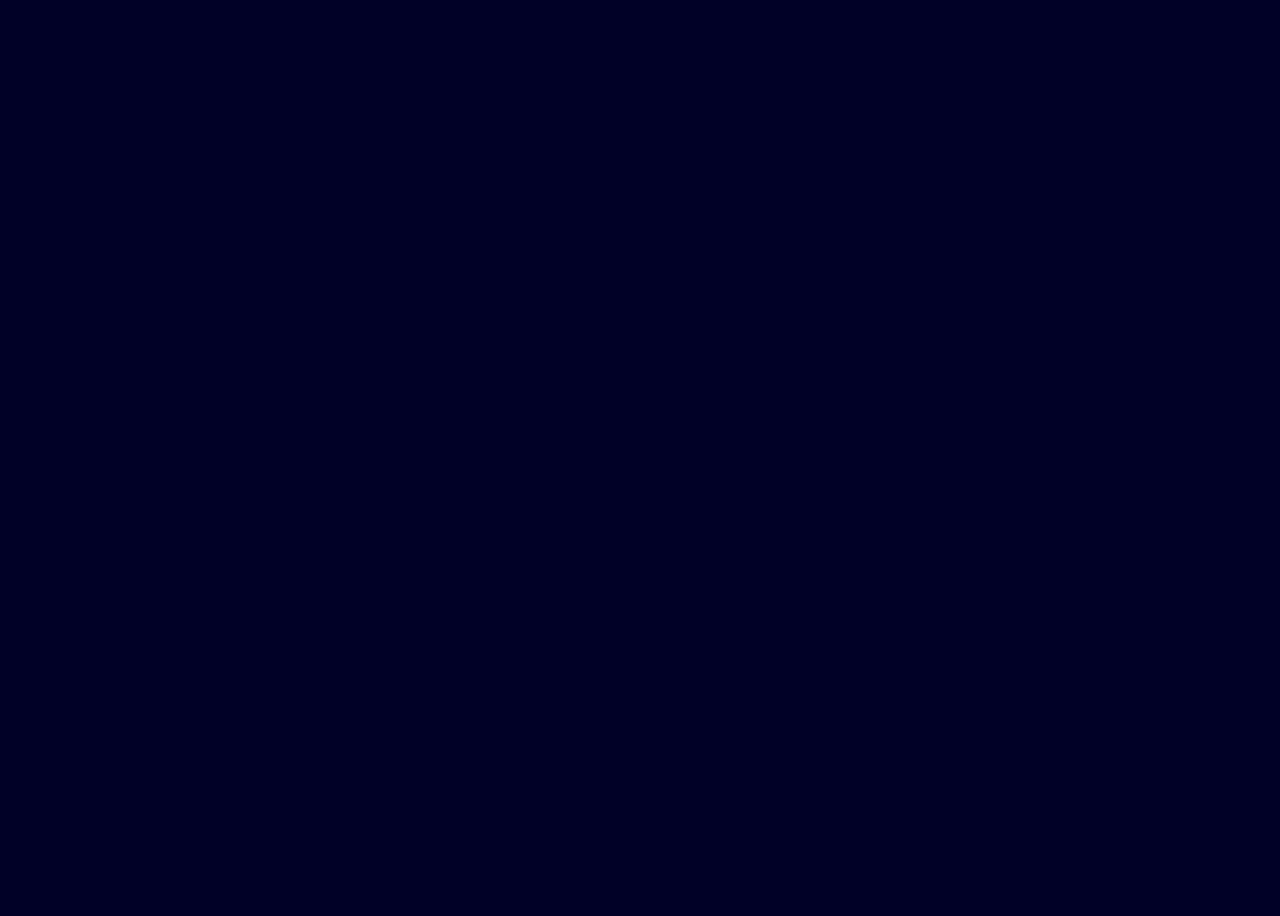
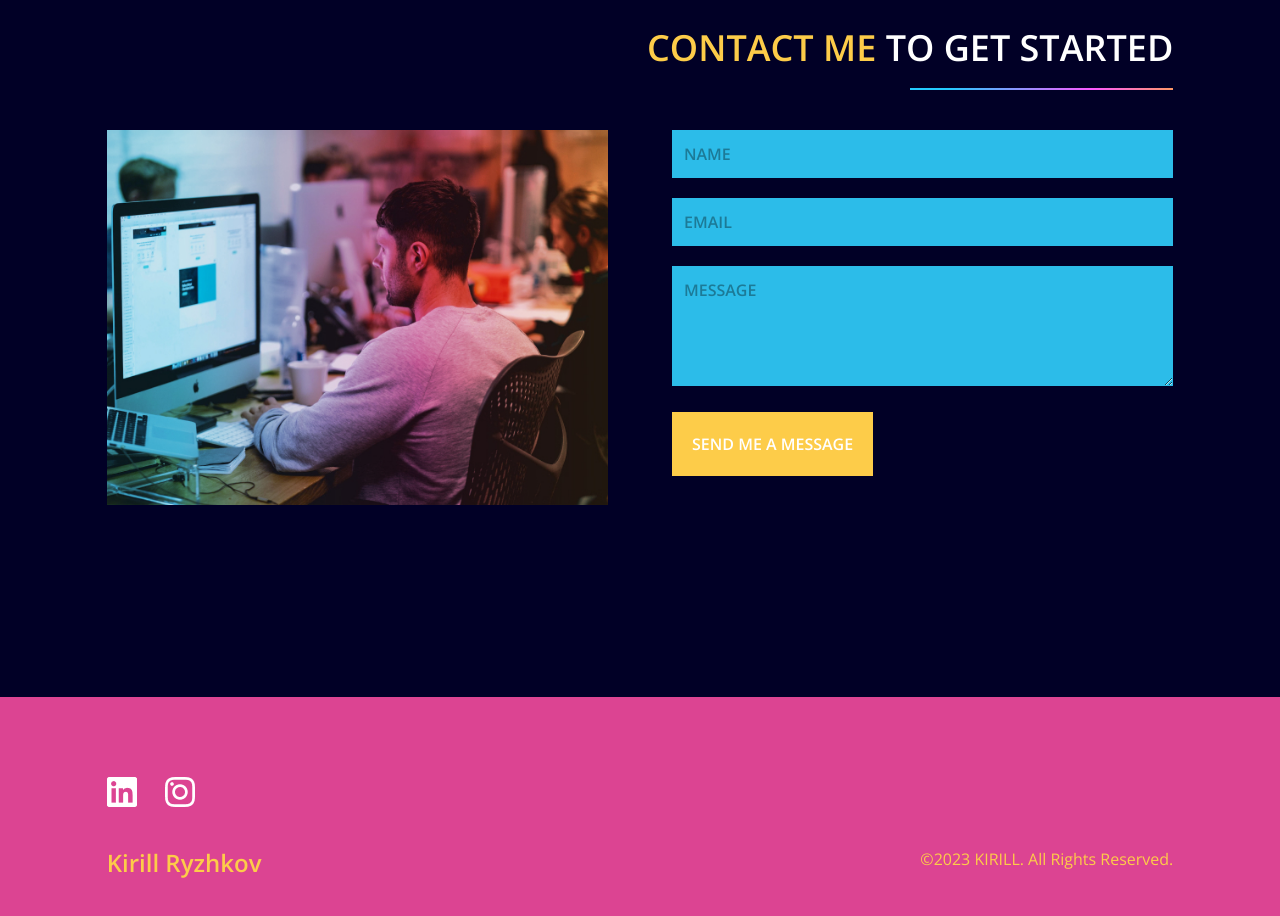
Before and after one commit to SmokeGuap/Portfolio, a React (Vite) app: page / in a window 1280 px wide. Shown: the part 3500-4416 px from the top of the page. Before the commit the page ends 3334 px from the top, so only its background shows below. Built offline with nearby package versions, Linux system fonts and the light colour scheme.

Commit message:
Added contact and footer components

```diff
--- a/package.json
+++ b/package.json
@@ -13,7 +13,8 @@
     "framer-motion": "^10.12.2",
     "react": "^18.2.0",
     "react-anchor-link-smooth-scroll": "^1.0.12",
-    "react-dom": "^18.2.0"
+    "react-dom": "^18.2.0",
+    "react-hook-form": "^7.43.9"
   },
   "devDependencies": {
     "@svgx/vite-plugin-react": "^1.0.1",
--- a/src/App.tsx
+++ b/src/App.tsx
@@ -6,6 +6,8 @@
 import LineGradient from './components/LineGradient';
 import MySkills from './components/MySkills';
 import Projects from './components/Projects';
+import Contact from './components/Contact';
+import Footer from './components/Footer';
 
 function App() {
   const [selectedPage, setSelectedPage] = useState('home');
@@ -44,6 +46,11 @@
       <div className='w-5/6 mx-auto'>
         <Projects />
       </div>
+      <LineGradient />
+      <div className='w-5/6 mx-auto'>
+        <Contact />
+      </div>
+      <Footer />
     </div>
   );
 }
--- /dev/null
+++ b/src/components/Contact.tsx
@@ -0,0 +1,136 @@
+import LineGradient from './LineGradient';
+import { useForm } from 'react-hook-form';
+import { motion } from 'framer-motion';
+import contactImage from '../assets/contactImage.jpeg?url';
+
+function Contact() {
+  const {
+    register,
+    trigger,
+    formState: { errors },
+  } = useForm();
+
+  const onSubmit = async (e: React.FormEvent<HTMLFormElement>) => {
+    const isValid = await trigger();
+    if (!isValid) {
+      e.preventDefault();
+    }
+  };
+
+  return (
+    <section id='contact' className='py-48'>
+      <motion.div
+        className='flex justify-end w-full'
+        initial='hidden'
+        whileInView='visible'
+        viewport={{ once: true, amount: 0.5 }}
+        transition={{ duration: 0.5 }}
+        variants={{
+          hidden: { opacity: 0, x: 50 },
+          visible: { opacity: 1, x: 0 },
+        }}
+      >
+        <div>
+          <p className='font-semibold text-4xl'>
+            <span className='text-yellow'>CONTACT ME</span> TO GET STARTED
+          </p>
+          <div className='flex md:justify-end my-5'>
+            <LineGradient width='w-1/2' />
+          </div>
+        </div>
+      </motion.div>
+      <div className='md:flex md:justify-between gap-16 mt-5'>
+        <motion.div
+          initial='hidden'
+          whileInView='visible'
+          viewport={{ once: true, amount: 0.5 }}
+          transition={{ duration: 0.5 }}
+          variants={{
+            hidden: { opacity: 0, y: 50 },
+            visible: { opacity: 1, y: 0 },
+          }}
+          className='basis-1/2 flex justify-center'
+        >
+          <img src={contactImage} alt='contact' />
+        </motion.div>
+        <motion.div
+          initial='hidden'
+          whileInView='visible'
+          viewport={{ once: true, amount: 0.5 }}
+          transition={{ delay: 0.2, duration: 0.5 }}
+          variants={{
+            hidden: { opacity: 0, y: 50 },
+            visible: { opacity: 1, y: 0 },
+          }}
+          className='basis-1/2 mt-10 md:mt-0'
+        >
+          <form
+            target='_blank'
+            onSubmit={onSubmit}
+            action='https://formsubmit.co/mustang.horse34@gmail.com'
+            method='POST'
+          >
+            <input
+              className='w-full bg-blue font-semibold placeholder-opaque-black p-3'
+              type='text'
+              placeholder='NAME'
+              {...register('name', {
+                required: true,
+                maxLength: 100,
+              })}
+            />
+            {errors.name && (
+              <p className='text-red mt-1'>
+                {errors.name.type === 'required' && 'This field is required.'}
+                {errors.name.type === 'maxLength' && 'Max length is 100 char.'}
+              </p>
+            )}
+
+            <input
+              className='w-full bg-blue font-semibold placeholder-opaque-black p-3 mt-5'
+              type='text'
+              placeholder='EMAIL'
+              {...register('email', {
+                required: true,
+                pattern: /^[A-Z0-9._%+-]+@[A-Z0-9.-]+\.[A-Z]{2,}$/i,
+              })}
+            />
+            {errors.email && (
+              <p className='text-red mt-1'>
+                {errors.email.type === 'required' && 'This field is required.'}
+                {errors.email.type === 'pattern' && 'Invalid email address.'}
+              </p>
+            )}
+
+            <textarea
+              className='w-full bg-blue font-semibold placeholder-opaque-black p-3 mt-5'
+              placeholder='MESSAGE'
+              rows={4}
+              cols={50}
+              {...register('message', {
+                required: true,
+                maxLength: 2000,
+              })}
+            />
+            {errors.message && (
+              <p className='text-red mt-1'>
+                {errors.message.type === 'required' &&
+                  'This field is required.'}
+                {errors.message.type === 'maxLength' &&
+                  'Max length is 2000 char.'}
+              </p>
+            )}
+
+            <button
+              className='p-5 bg-yellow font-semibold text-deep-blue mt-5 hover:bg-red hover:text-white transition duration-500'
+              type='submit'
+            >
+              SEND ME A MESSAGE
+            </button>
+          </form>
+        </motion.div>
+      </div>
+    </section>
+  );
+}
+export default Contact;
--- /dev/null
+++ b/src/components/Footer.tsx
@@ -0,0 +1,18 @@
+import SocialMedia from './SocialMedia';
+
+function Footer() {
+  return (
+    <footer className='h-64 bg-red pt-10'>
+      <div className='w-5/6 mx-auto'>
+        <SocialMedia />
+        <div className='md:flex justify-center md:justify-between text-center '>
+          <p className='font-semibold text-2xl text-yellow'>Kirill Ryzhkov</p>
+          <p className='text-md text-yellow'>
+            ©2023 KIRILL. All Rights Reserved.
+          </p>
+        </div>
+      </div>
+    </footer>
+  );
+}
+export default Footer;
--- a/tailwind.config.js
+++ b/tailwind.config.js
@@ -10,6 +10,7 @@
         red: '#DC4492',
         yellow: '#FDCC49',
         gray: '#ededed',
+        'opaque-black': 'rgba(0,0,0,0.35)',
       },
       fontFamily: {
         opensans: ['Open Sans', 'sans-serif'],
--- a/tsconfig.json
+++ b/tsconfig.json
@@ -15,7 +15,7 @@
     "isolatedModules": true,
     "noEmit": true,
     "jsx": "react-jsx",
-    "types": ["@svgx/vite-plugin-react", "node", "vite/client"]
+    "types": ["@svgx/vite-plugin-react", "vite/client"]
   },
   "include": ["src"],
   "references": [{ "path": "./tsconfig.node.json" }]
```
Also changed, not shown: src/assets/contactImage.jpeg (added), 1 other file (tests, documents, lock files or other folders).
